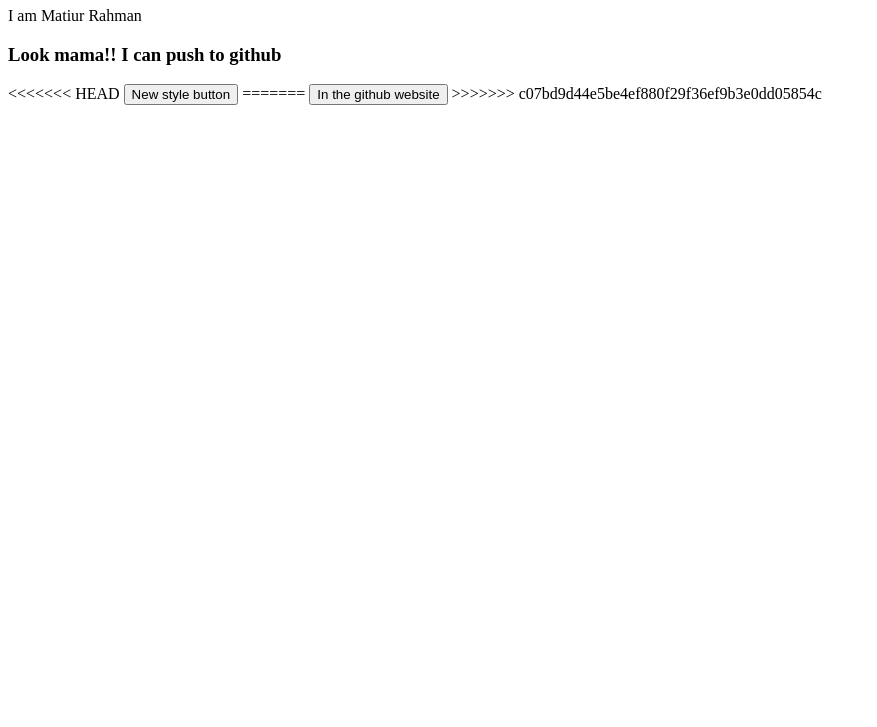
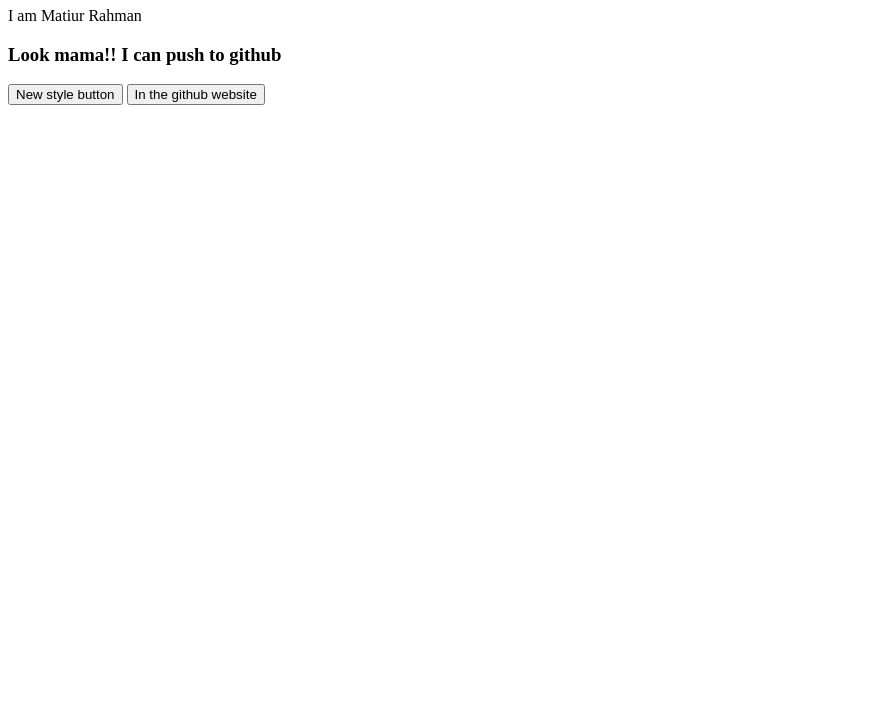
Before and after one commit to matiurweb/my-first-website, a plain HTML site: page index.html in a window 1280 px wide. Shown: the part 73-800 px from the top of the page, without its empty margins (0-877 px from the left). Drawn offline with Linux system fonts and the light colour scheme.

Commit message:
complete

```diff
--- a/index.html
+++ b/index.html
@@ -9,10 +9,7 @@
     <h1>My first ever website</h1>
     <p>I am Matiur Rahman</p>
     <h3>Look mama!! I can push to github</h3>
-<<<<<<< HEAD
     <button>New style button</button>
-=======
     <button>In the github website</button>
->>>>>>> c07bd9d44e5be4ef880f29f36ef9b3e0dd05854c
 </body>
 </html>
```
